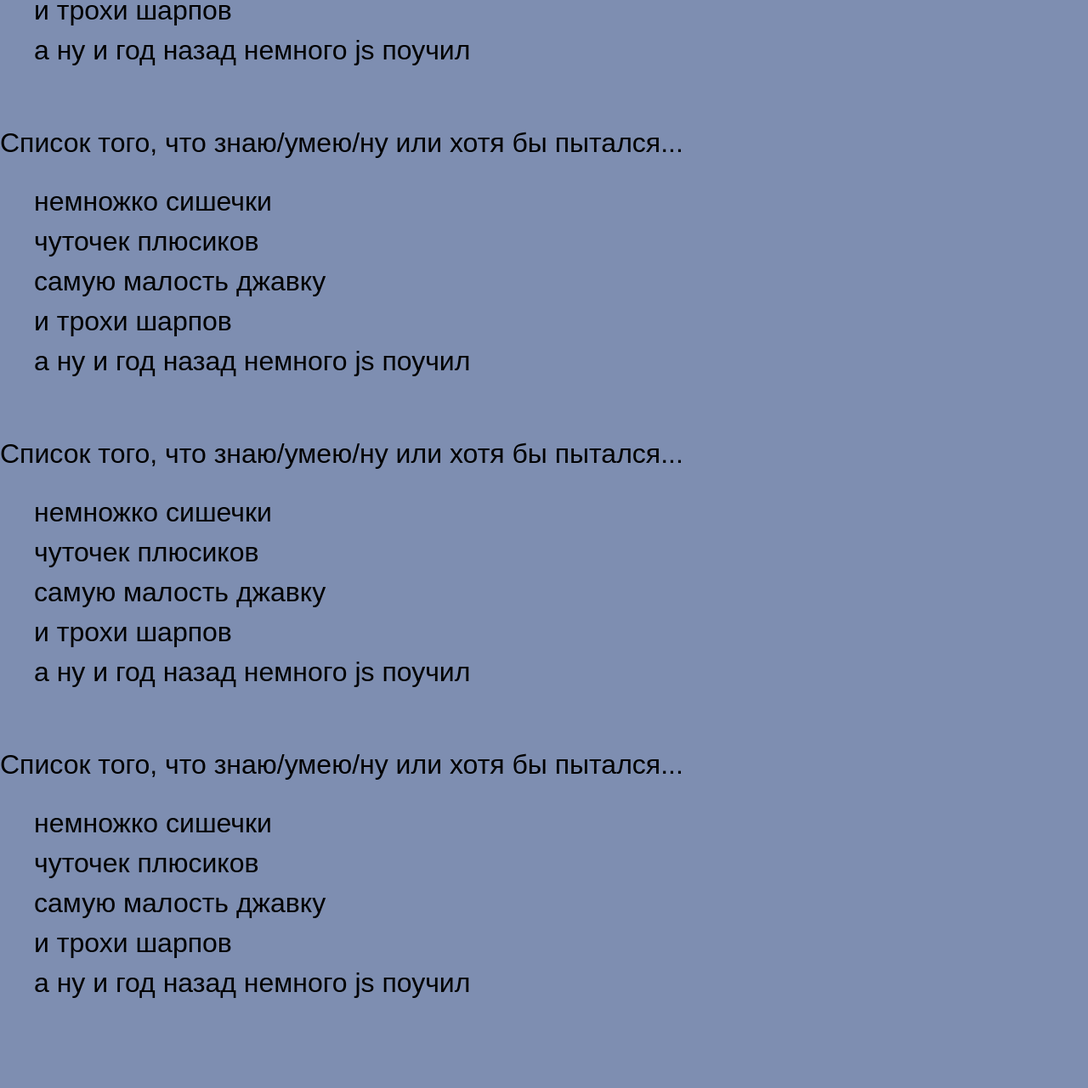
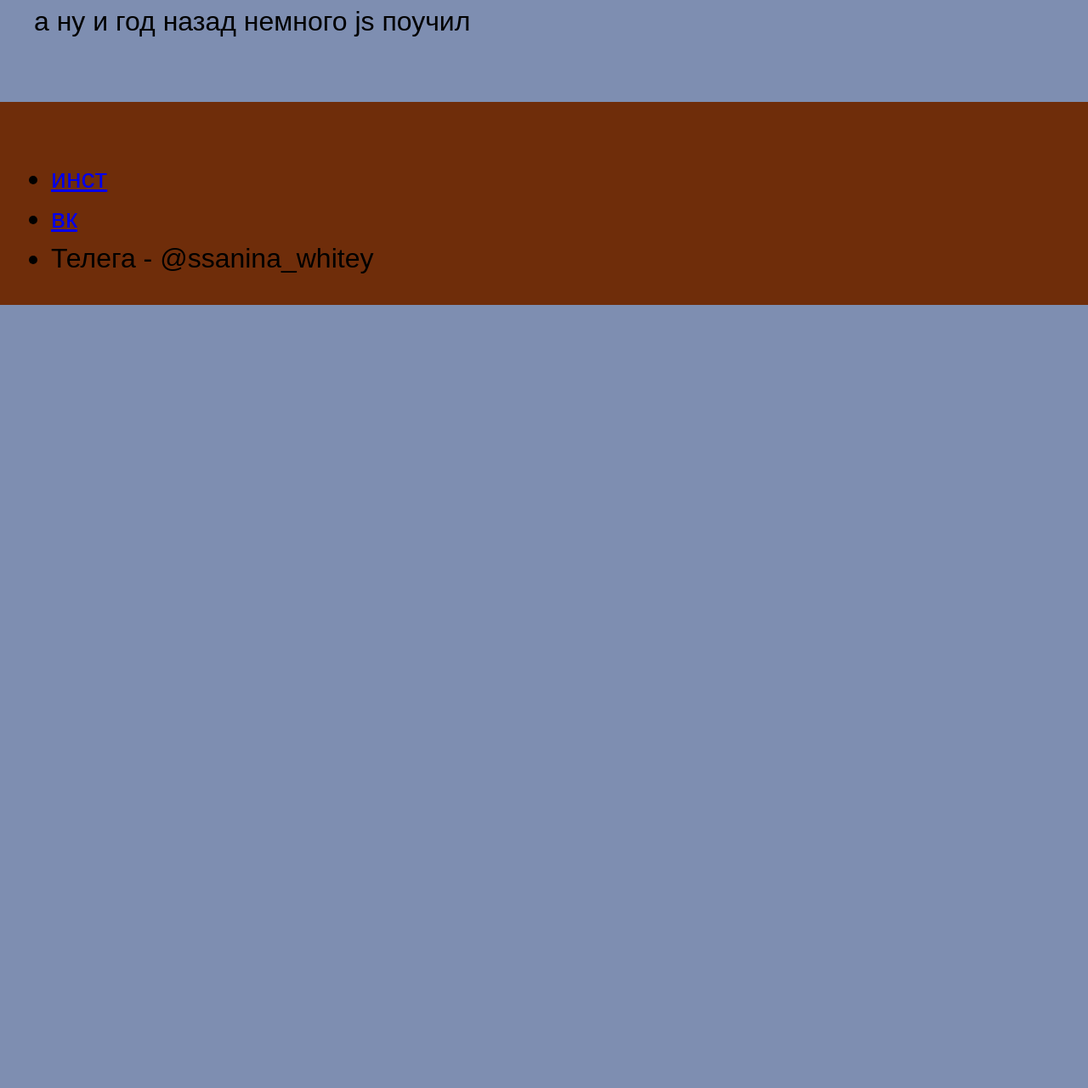
Before and after one commit to sashabely221100/courses, a plain HTML site: page files/site1/index.html in a window 1280 px wide. Shown: the part 808-2089 px from the top of the page at 85% size. After the commit the page ends 1167 px from the top, so only its background shows below. Drawn offline with Linux system fonts and the light colour scheme.

Commit message:
update site & styles

```diff
--- a/files/site1/index.html
+++ b/files/site1/index.html
@@ -31,7 +31,7 @@
                     прокатиться на велике .</b>
         </p>
 
-        <br>
+
         <p class="txt">Раз уж это не анкета в тиндере, а серьёзный сайт-визитка, перечислю свои достижения штоли </p>
 
 
@@ -46,40 +46,6 @@
             <li>а ну и год назад немного js поучил</li>
         </ul>
 
-
-
-        <p class="list1">Список того, что знаю/умею/ну или хотя бы пытался...</p>
-        <ul class="ul1">
-            <li>немножко сишечки</li>
-            <li>чуточек плюсиков </li>
-            <li>самую малость джавку </li>
-            <li>и трохи шарпов </li>
-            <li>а ну и год назад немного js поучил</li>
-        </ul>
-
-
-
-
-        <p class="list1">Список того, что знаю/умею/ну или хотя бы пытался...</p>
-        <ul class="ul1">
-            <li>немножко сишечки</li>
-            <li>чуточек плюсиков </li>
-            <li>самую малость джавку </li>
-            <li>и трохи шарпов </li>
-            <li>а ну и год назад немного js поучил</li>
-        </ul>
-
-
-
-
-        <p class="list1">Список того, что знаю/умею/ну или хотя бы пытался...</p>
-        <ul class="ul1">
-            <li>немножко сишечки</li>
-            <li>чуточек плюсиков </li>
-            <li>самую малость джавку </li>
-            <li>и трохи шарпов </li>
-            <li>а ну и год назад немного js поучил</li>
-        </ul>
     </div>
 </main>
     <footer>
--- a/files/site1/style.css
+++ b/files/site1/style.css
@@ -4,26 +4,32 @@
     overflow: visible;
 
 }
-body{
-    margin:0;
+
+body {
+    margin: 0;
 
 }
-content{ margin: 0 auto;}
+
+content {
+    margin: 0 auto;
+}
 
 *,
 *:before,
-*:after{
-box-sizing: border-box;
+*:after {
+    box-sizing: border-box;
 }
 
-.page{overflow: hidden;
-display: flex;
-flex-direction: column;
-min-height: 100vh;}
+.page {
+    overflow: hidden;
+    display: flex;
+    flex-direction: column;
+    min-height: 100vh;
+}
 
 h2 {
     border-bottom: 16px solid;
-    border-bottom-color:#6a3d20;
+    border-bottom-color: #6a3d20;
 }
 
 .aboutMe {
@@ -33,7 +39,8 @@ h2 {
 
 
 }
-.txt{
+
+.txt {
     font-size: 16px;
     font-family: "Roboto";
 
@@ -59,14 +66,15 @@ li {
 
 
 .list1 {
-   /* padding-left: 100px;*/
+
     font-size: 32px;
     font-family: "Arial", sans-serif;
-    /*line-height: 36px;*/
-}
-.footer{
-padding:40px;
-background-color: red;
-margin-top: auto;
 
 }
+
+footer {
+    padding: 20px;
+    background-color: rgb(111,45,10) ;
+    margin-top: 20px;
+
+}
```
